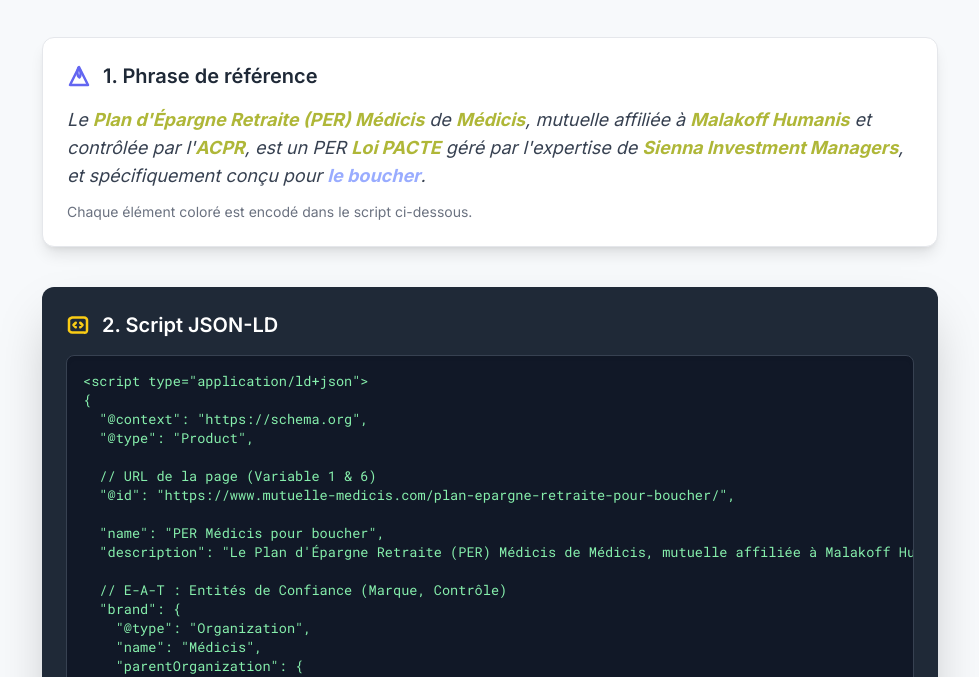
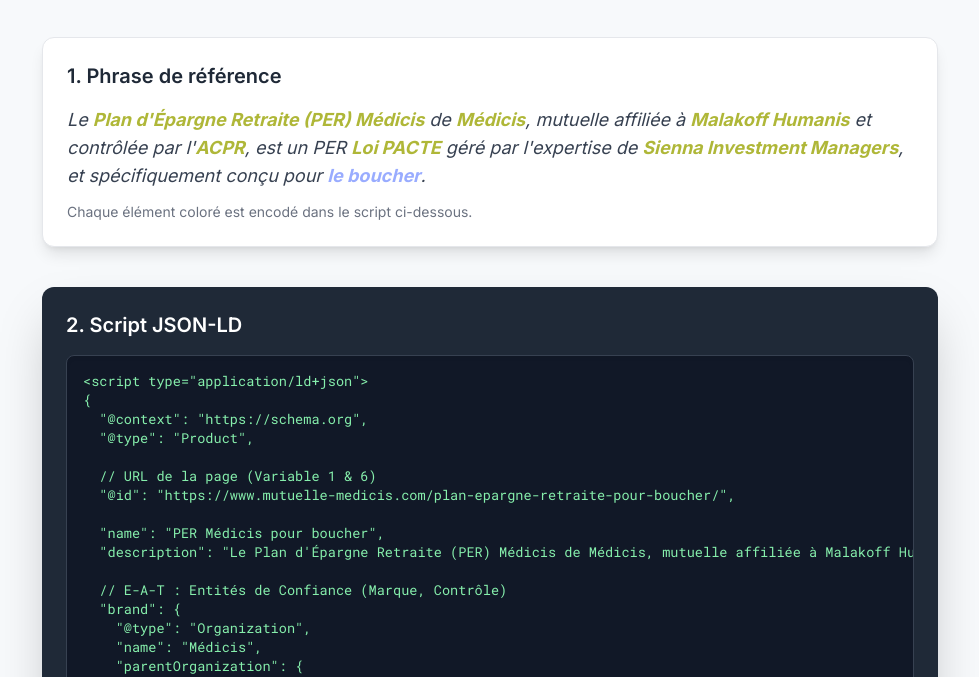
Before and after one commit to ConstellatioCom/small-planet-medicis_modele-script_83765363, a plain HTML site: page index.html in a window 1280 px wide. Shown: the part 123-800 px from the top of the page, without its empty margins (150-1129 px from the left). Drawn offline with nearby package versions, Linux system fonts and the light colour scheme.

Commit message:
Update index.html

```diff
--- a/index.html
+++ b/index.html
@@ -46,10 +46,6 @@
         <!-- Bloc 1: Phrase Canonique de référence -->
         <div class="bg-white p-6 rounded-xl shadow-lg border border-gray-200">
             <h2 class="text-xl font-semibold text-gray-800 mb-4 flex items-center">
-                <svg xmlns="http://www.w3.org/2000/svg" fill="none" viewBox="0 0 24 24" stroke-width="2.5" stroke="currentColor" class="w-6 h-6 text-indigo-500 mr-3">
-                    <path stroke-linecap="round" stroke-linejoin="round" d="M11.35 3.826c.078.444.38.831.752 1.069L12 5.03l.4.265c.373.238.675.625.753 1.069l.48 2.766c.026.151.026.307 0 .458l-.48 2.766c-.078.444-.38.831-.752 1.069L12 12.97l-.4-.265c-.373-.238-.675-.625-.753-1.069l-.48-2.766a1.123 1.123 0 0 1 0-.458l.48-2.766Z" />
-                    <path stroke-linecap="round" stroke-linejoin="round" d="M21 21L12 3L3 21Z" />
-                </svg>
                 1. Phrase de référence
             </h2>
             <p class="text-gray-700 text-lg italic">
@@ -63,9 +59,6 @@
         <!-- Bloc 2: Script JSON-LD -->
         <div class="bg-gray-800 p-6 rounded-xl shadow-2xl">
             <h2 class="text-xl font-semibold text-white mb-4 flex items-center">
-                <svg xmlns="http://www.w3.org/2000/svg" fill="none" viewBox="0 0 24 24" stroke-width="2.5" stroke="currentColor" class="w-6 h-6 text-yellow-400 mr-3">
-                    <path stroke-linecap="round" stroke-linejoin="round" d="M14.25 9.75 16.5 12l-2.25 2.25m-4.5 0L7.5 12l2.25-2.25M6 4.5h12c.983 0 1.815.394 2.414 1.053a3.176 3.176 0 0 1 .586 1.442v10.5c0 .736-.31 1.428-.85 1.916A2.96 2.96 0 0 1 18 19.5H6c-.736 0-1.428-.31-1.916-.85A2.96 2.96 0 0 1 3 17.5V6.75A2.96 2.96 0 0 1 4.5 5.25c.583-.49 1.275-.815 1.916-.85Z" />
-                </svg>
                 2. Script JSON-LD
             </h2>
             <pre class="code-container bg-gray-900 text-green-300 p-4 rounded-lg overflow-x-auto border border-gray-700 shadow-inner">
@@ -135,9 +128,6 @@
         <!-- Bloc 3: Validation du script -->
         <div class="bg-white p-6 rounded-xl shadow-lg border border-gray-200">
             <h2 class="text-xl font-semibold text-gray-800 mb-4 flex items-center">
-                <svg xmlns="http://www.w3.org/2000/svg" fill="none" viewBox="0 0 24 24" stroke-width="2.5" stroke="currentColor" class="w-6 h-6 text-red-700 mr-3">
-                    <path stroke-linecap="round" stroke-linejoin="round" d="M9 12.75 11.25 15 15 9.75M21 12c0 1.268-.617 2.354-1.5 3.069v.74c0 1.25-.8 2.29-2 2.56-1.1.25-2.26.17-3.41-.01-1.15-.18-2.28-.4-3.41-.65-1.15-.25-2.31-.4-3.41-.65s-2.26-.17-3.41-.01c-1.2.27-2 .99-2 2.56v.74C3.617 14.354 3 13.268 3 12c0-4.97 4.03-9 9-9s9 4.03 9 9Z" />
-                </svg>
                 3. Validation du script
             </h2>
 
```
